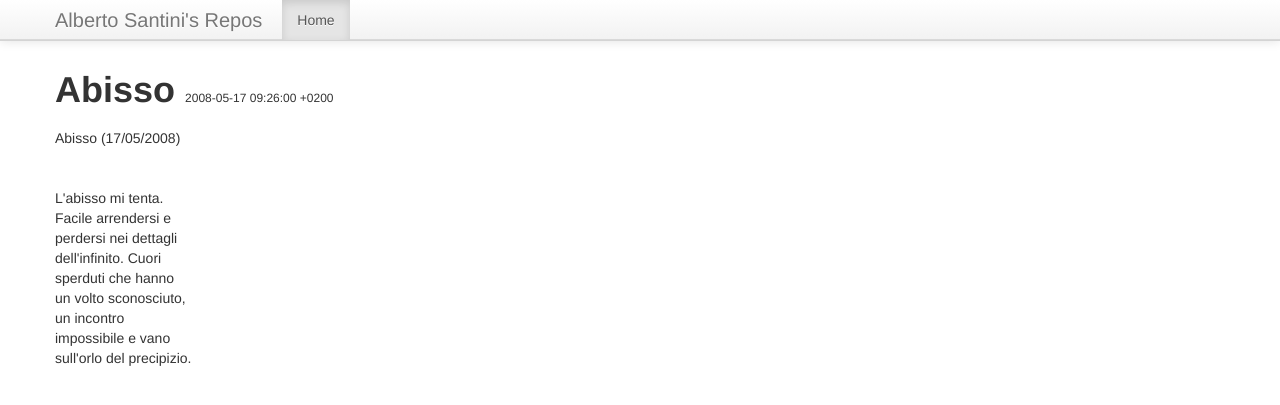
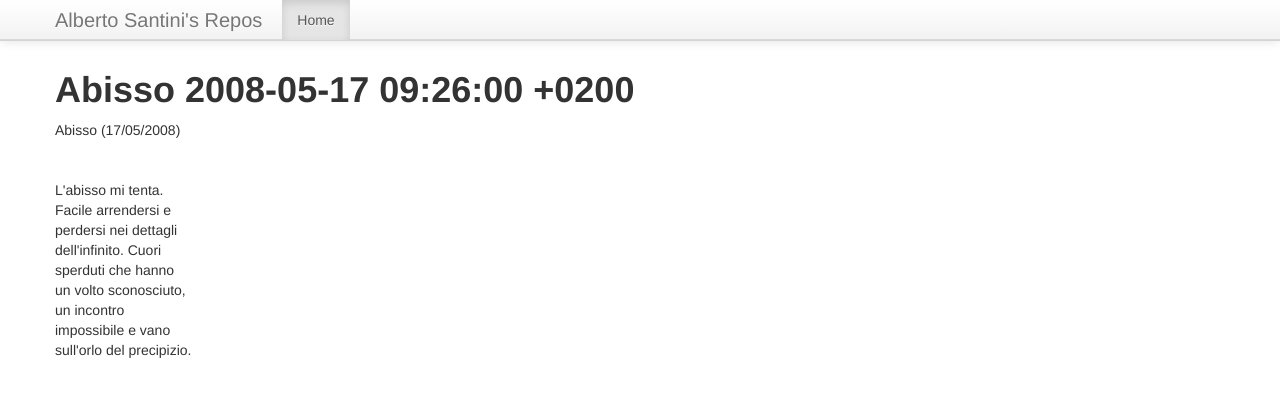
Before and after one commit to albertosantini/albertosantini.github.com, a Jekyll site: the page built from _posts/2008-05-17-abisso.html, in a window 1280 px wide. Shown: the top 405 px of the page. Built offline with Jekyll 4.4.1, drawn with Linux system fonts in a browser that asks for light colours.

Commit message:
Use default layout in post one.

```diff
--- a/_layouts/post.html
+++ b/_layouts/post.html
@@ -1,58 +1,5 @@
-<!DOCTYPE html>
-
-<html lang="en">
-<head>
-    <meta content="text/html; charset=utf-8" http-equiv="Content-Type" />
-    <title>{% if page.title %}{{ page.title }}{% endif %}</title>
-    <meta name="viewport" content="width=device-width, initial-scale=1, maximum-scale=1" />
-    <meta name="description" content="">
-    <meta name="author" content="Alberto Santini">
-
-    <!-- <link rel="shortcut icon" href="icon.png" /> -->
-
-    <link href="/css/bootstrap.min.css" rel="stylesheet">
-    <link href="/css/bootstrap-responsive.min.css" rel="stylesheet">
-    <style>
-        body {
-            padding-top: 60px;
-        }
-
-        .post-date {
-            font-size: 12px;
-            font-weight: normal;
-        }
-    </style>
-
-</head>
-
-<body>
-
-<div class="navbar navbar-fixed-top">
-    <div class="navbar-inner">
-        <div class="container">
-            <a class="btn btn-navbar" data-toggle="collapse" data-target=".nav-collapse">
-                <span class="icon-bar"></span>
-                <!-- <span class="icon-bar"></span> -->
-                <!-- <span class="icon-bar"></span> -->
-            </a>
-            <a class="brand" href="https://github.com/albertosantini/">{{ site.appname }}</a>
-            <div class="nav-collapse">
-                <ul class="nav">
-                    <li class="active"><a href="/">Home</a></li>
-                    <!-- <li><a href="#about">About</a></li> -->
-                    <!-- <li><a href="#contact">Contact</a></li> -->
-                </ul>
-            </div>
-        </div>
-    </div>
-</div>
-
-<div class="container">
+---
+layout: default
+---
 <h1>{{ page.title }} <span class="post-date">{{ page.time }}</span></h1>
 {{ content }}
-</div>
-
-<div style="clear:both;">&nbsp;</div>
-
-</body>
-</html>
```
